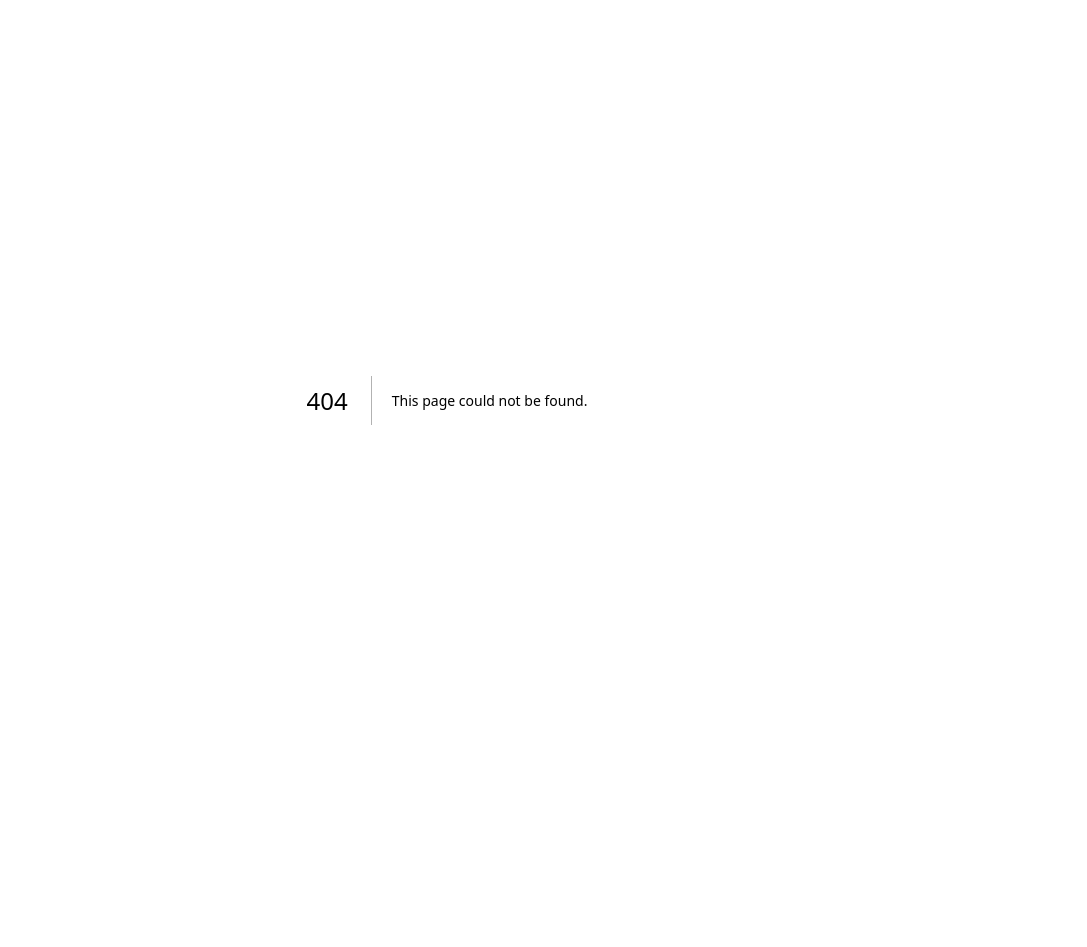
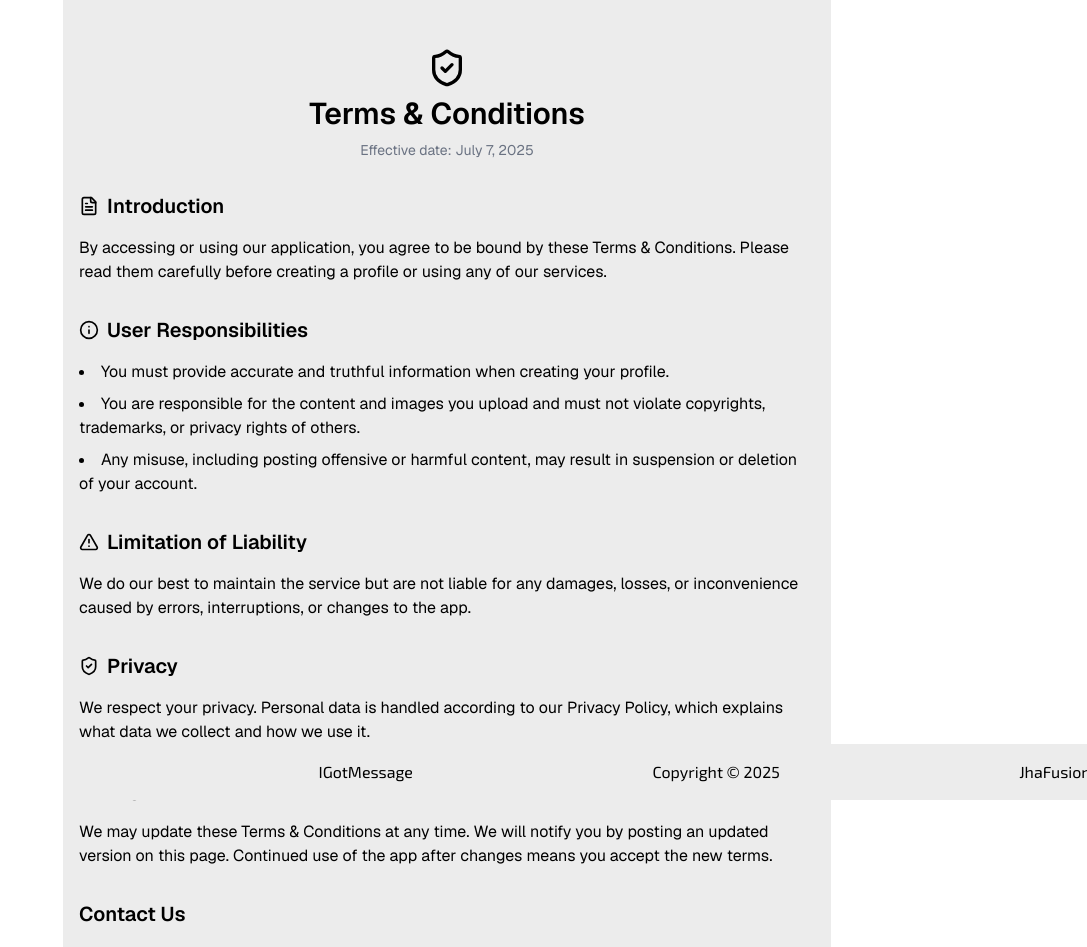
Before and after one commit to adarshjha12/igotmessage-app, a Next.js app in the folder igotmessage/: page /terms in a window 1280 px wide. Before the commit this address had no page. Shown: the top 947 px of the page, without its empty margins (193-1280 px from the left). Before the commit the page ends 800 px from the top, so only its background shows below. Built offline with nearby package versions, Linux system fonts and the light colour scheme; a web font is replaced by a local one.

Commit message:
feat: add TermsPage and TermsPageComponent; implement CreateProfileModal and integrate into Dashboard and FeedPageComponent; enhance StoryText component with improved background handling

```diff
--- /dev/null
+++ b/igotmessage/src/app/terms/page.tsx
@@ -0,0 +1,12 @@
+import TermsPageComponent from '@/components/terms/TermsPageComponent'
+import React from 'react'
+
+function TermsPage() {
+  return (
+    <div>
+        <TermsPageComponent />
+    </div>
+  )
+}
+
+export default TermsPage
--- a/igotmessage/src/components/profile/CreateProfile.tsx
+++ b/igotmessage/src/components/create profile/CreateProfile.tsx
@@ -13,6 +13,7 @@ import {
   ImagePlus,
   XIcon,
 } from "lucide-react";
+import Link from "next/link";
 
 export default function CreateProfileModal() {
   const [isOpen, setIsOpen] = useState(true);
@@ -177,11 +178,11 @@ export default function CreateProfileModal() {
                 type="checkbox"
                 checked={acceptedTerms}
                 onChange={(e) => setAcceptedTerms(e.target.checked)}
-                className="accent-blue-500 h-6 w-6"
+                className="accent-blue-500 h-4 w-4"
                 id="terms"
               />
-              <label htmlFor="terms" className="text-sm">
-                I agree to the terms and conditions
+              <label htmlFor="terms" className="text-xs">
+                I agree to the <strong className="text-sm"><Link href="/terms">terms and conditions</Link></strong>
               </label>
             </div>
           </div>
--- a/igotmessage/src/components/create story/StoryTemplates.tsx
+++ b/igotmessage/src/components/create story/StoryTemplates.tsx
@@ -75,7 +75,7 @@ function StoryTemplates() {
                   : "overflow-hidden h-[150px]"
               } flex-wrap justify-start items-center`}
             >
-              {cityImages.map((image, index) => (
+              {cityImages.sort((a, b) => a.url.localeCompare(b.url)).map((image, index) => (
                 <div
                   key={index}
                   className="flex w-[150px] h-[150px] justify-center text-center items-center relative"
--- a/igotmessage/src/components/dashboard/Dashboard.tsx
+++ b/igotmessage/src/components/dashboard/Dashboard.tsx
@@ -32,7 +32,7 @@ import { log } from "console";
 import { MoreVertical, PlusCircleIcon, SidebarCloseIcon, SidebarIcon } from "lucide-react";
 import Link from "next/link";
 import MainModal from "../modals/MainModal";
-import CreateProfileModal from "../profile/CreateProfile";
+import CreateProfileModal from "../create profile/CreateProfile";
 
 function Dashboard({ children }: { children: ReactNode }) {
   const isDark = useAppSelector((state: RootState) => state.activity.isDark);
--- a/igotmessage/src/components/dashboard/feed/FeedPageComponent.tsx
+++ b/igotmessage/src/components/dashboard/feed/FeedPageComponent.tsx
@@ -11,7 +11,7 @@ import MainModal from "@/components/modals/MainModal";
 import Skeleton from "react-loading-skeleton";
 import { useAppSelector } from "@/store/hooks";
 import { RootState } from "@/store/store";
-import CreateProfile from "@/components/profile/CreateProfile";
+import CreateProfile from "@/components/create profile/CreateProfile";
 // import { useRouter, useSearchParams } from 'next/navigation'
 
 function FeedPageComponent() {
--- a/igotmessage/src/components/modals/MainModal.tsx
+++ b/igotmessage/src/components/modals/MainModal.tsx
@@ -97,6 +97,10 @@ function MainModal({ closeModal }: Props) {
               <GroupIcon className="text-[var(--iconColor)]" />
               Community Guidelines
             </Link>
+            <Link href="/terms" className="flex items-center gap-2 px-4 py-2 rounded-xl bg-[var(--wrapperColor)] hover:scale-95 transition">
+              <InfoIcon className="text-[var(--iconColor)]" />
+              terms and condiions
+            </Link>
           </div>
         </div>
 
--- /dev/null
+++ b/igotmessage/src/components/terms/TermsPageComponent.tsx
@@ -0,0 +1,74 @@
+// app/terms/page.tsx or pages/terms.tsx
+'use client'
+
+import { ShieldCheck, FileText, Info, AlertTriangle } from 'lucide-react'
+
+export default function TermsPageComponent() {
+  return (
+    <main className="max-w-3xl mx-auto px-4 py-12 space-y-8 text-[var(--textColor)] bg-[var(--wrapperColor)]">
+      <div className="text-center space-y-2">
+        <ShieldCheck className="mx-auto h-10 w-10 text-primary" />
+        <h1 className="text-3xl font-semibold">Terms & Conditions</h1>
+        <p className="text-gray-500 dark:text-gray-400 text-sm">Effective date: July 7, 2025</p>
+      </div>
+
+      <section className="space-y-4">
+        <h2 className="text-xl font-semibold flex items-center gap-2">
+          <FileText className="w-5 h-5 text-primary" /> Introduction
+        </h2>
+        <p>
+          By accessing or using our application, you agree to be bound by these Terms & Conditions. Please read them carefully before creating a profile or using any of our services.
+        </p>
+      </section>
+
+      <section className="space-y-4">
+        <h2 className="text-xl font-semibold flex items-center gap-2">
+          <Info className="w-5 h-5 text-primary" /> User Responsibilities
+        </h2>
+        <ul className="list-disc list-inside space-y-2">
+          <li>You must provide accurate and truthful information when creating your profile.</li>
+          <li>You are responsible for the content and images you upload and must not violate copyrights, trademarks, or privacy rights of others.</li>
+          <li>Any misuse, including posting offensive or harmful content, may result in suspension or deletion of your account.</li>
+        </ul>
+      </section>
+
+      <section className="space-y-4">
+        <h2 className="text-xl font-semibold flex items-center gap-2">
+          <AlertTriangle className="w-5 h-5 text-primary" /> Limitation of Liability
+        </h2>
+        <p>
+          We do our best to maintain the service but are not liable for any damages, losses, or inconvenience caused by errors, interruptions, or changes to the app.
+        </p>
+      </section>
+
+      <section className="space-y-4">
+        <h2 className="text-xl font-semibold flex items-center gap-2">
+          <ShieldCheck className="w-5 h-5 text-primary" /> Privacy
+        </h2>
+        <p>
+          We respect your privacy. Personal data is handled according to our Privacy Policy, which explains what data we collect and how we use it.
+        </p>
+      </section>
+
+      <section className="space-y-4">
+        <h2 className="text-xl font-semibold">Changes to These Terms</h2>
+        <p>
+          We may update these Terms & Conditions at any time. We will notify you by posting an updated version on this page. Continued use of the app after changes means you accept the new terms.
+        </p>
+      </section>
+
+      <section className="space-y-4">
+        <h2 className="text-xl font-semibold">Contact Us</h2>
+        <p>
+          If you have questions about these Terms & Conditions, please contact us at <a href="mailto:support@example.com" className="text-primary underline">jhaa50872@gmail.com</a>.
+        </p>
+
+      </section>
+      <div className='fixed bottom-0 w-full justify-evenly font-exo2 py-4 flex bg-[var(--wrapperColor)]'>
+        <p>IGotMessage</p>
+        <p>Copyright © 2025</p>
+        <p>JhaFusion LLC</p>
+      </div>
+    </main>
+  )
+}
--- a/igotmessage/src/components/text/StoryText.tsx
+++ b/igotmessage/src/components/text/StoryText.tsx
@@ -57,13 +57,17 @@ function StoryText() {
         >
           <div
             style={{
-              backgroundColor: solidColorChosen ? bgColor : !solidColorChosen && !gradientColorChosen && storyTextBg === "" ? bgColor : undefined,
+              backgroundColor: solidColorChosen ? bgColor : undefined,
               backgroundImage: gradientColorChosen
                 ? `linear-gradient(to right, ${gradientColor1}, ${gradientColor2})`
                 : storyTextBg !== "" &&
                   !solidColorChosen &&
                   !gradientColorChosen
                 ? `url(${storyTextBg})`
+                : !solidColorChosen &&
+                  !gradientColorChosen &&
+                  storyTextBg === ""
+                ? `linear-gradient(to right, ${gradientColor1}, ${gradientColor2})`
                 : undefined,
             }}
             className={`h-8 w-8 rounded-full border-[var(--borderColor)] border-1`}
@@ -135,11 +139,13 @@ function StoryText() {
       </div>
       <div
         style={{
-          backgroundColor: solidColorChosen ? bgColor : !solidColorChosen && !gradientColorChosen && storyTextBg === "" ? bgColor : undefined,
+          backgroundColor: solidColorChosen ? bgColor : undefined,
           backgroundImage: gradientColorChosen
             ? `linear-gradient(to right, ${gradientColor1}, ${gradientColor2})`
             : storyTextBg !== "" && !solidColorChosen && !gradientColorChosen
             ? `url(${storyTextBg})`
+            : !solidColorChosen && !gradientColorChosen && storyTextBg === ""
+            ? `linear-gradient(to right, ${gradientColor1}, ${gradientColor2})`
             : undefined,
         }}
         className={`w-full opacity-${bgOpacity} flex items-center justify-center px-2 sm:w-[60%] md:w-[50%] min-h-[400px]`}
@@ -219,7 +225,7 @@ function StoryText() {
                   setGradientColorChosen(false);
                   setSolidColorChosen(true);
                 }}
-                className="py-2 px-4 rounded-md border-1 border-[var(--borderColor)] bg-[var(--bgColor)] text-[var(--textColor)] text-2xl active:scale-90 cursor-pointer"
+                className="py-2 w-full my-4 px-10 rounded-lg border-[var(--borderColor)] bg-gradient-to-r from-blue-500 to-blue-900  text-white text-2xl active:scale-90 cursor-pointer"
               >
                 Done
               </button>
@@ -277,7 +283,7 @@ function StoryText() {
                   setGradientColorChosen(true);
                   setSolidColorChosen(false);
                 }}
-                className="py-2 my-4 px-4 rounded-md border-1 border-[var(--borderColor)] bg-[var(--bgColor)] text-[var(--textColor)] text-2xl active:scale-90 cursor-pointer"
+                className="py-2 w-[80%] my-4 px-4 rounded-lg border-[var(--borderColor)] bg-gradient-to-r from-blue-500 to-blue-900  text-white text-2xl active:scale-90 cursor-pointer"
               >
                 Done
               </button>
```
